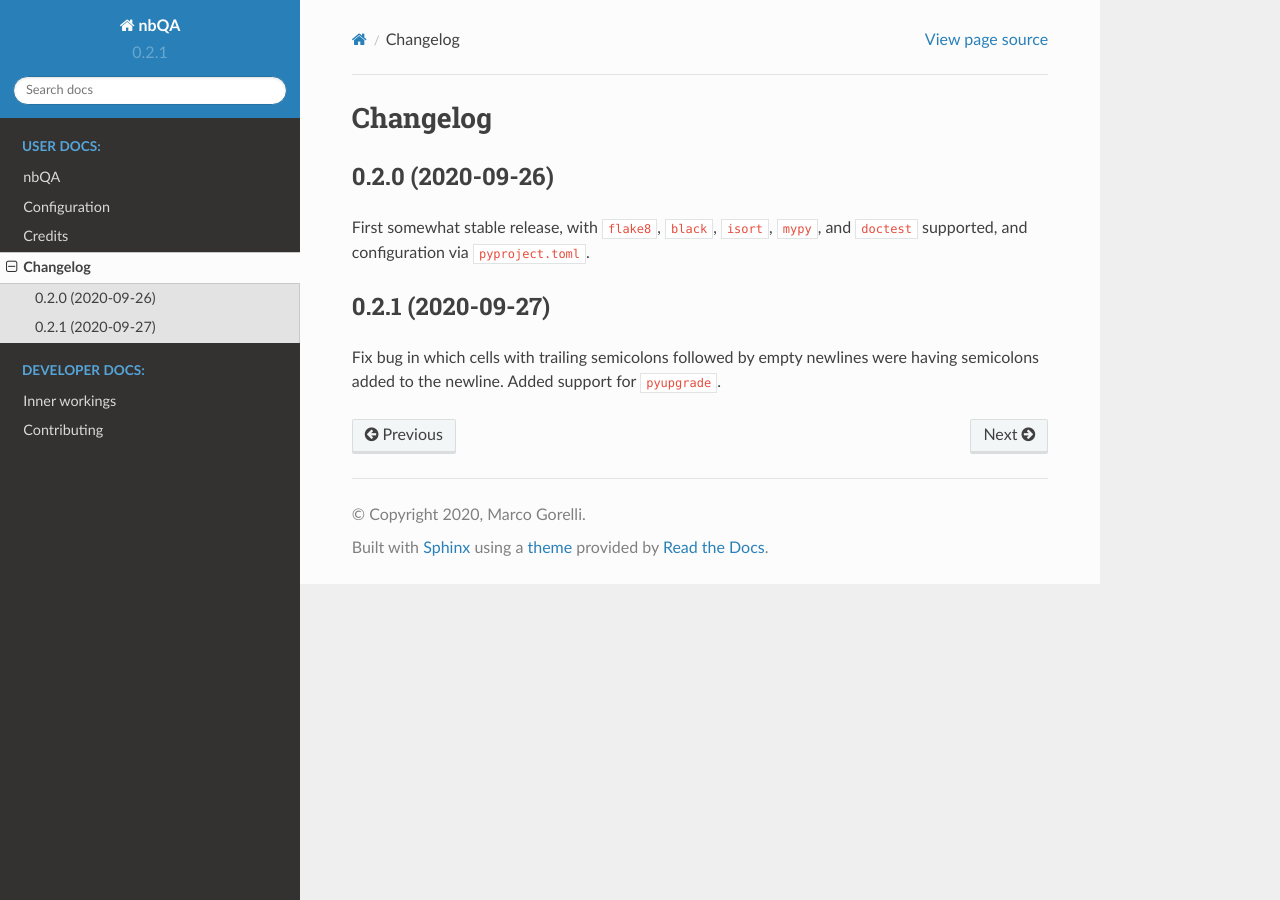
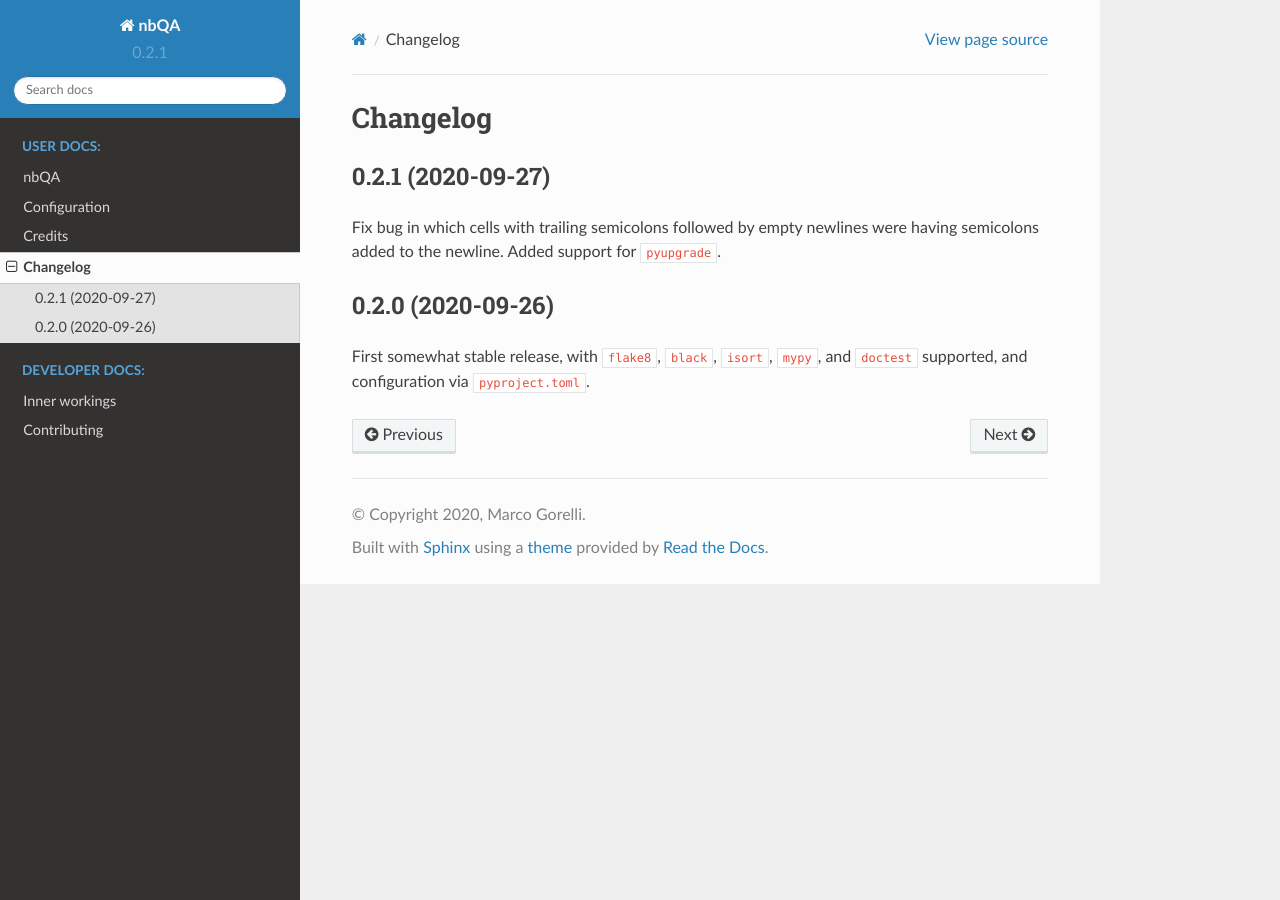
Before and after one commit to nbQA-dev/nbQA, a Sphinx documentation site: the page built from docs/history.rst, in a window 1280 px wide. Built offline with Sphinx 7.4.7 and the Read the Docs theme 2.0.0, drawn with Linux system fonts in a browser that asks for light colours.

Commit message:
order of changelog

```diff
--- a/docs/history.rst
+++ b/docs/history.rst
@@ -1,14 +1,14 @@
 =========
 Changelog
 =========
-
-0.2.0 (2020-09-26)
-------------------
-
-First somewhat stable release, with ``flake8``, ``black``, ``isort``, ``mypy``, and ``doctest`` supported, and configuration via ``pyproject.toml``.
 
 0.2.1 (2020-09-27)
 ------------------
 
 Fix bug in which cells with trailing semicolons followed by empty newlines were having semicolons added to the newline.
 Added support for ``pyupgrade``.
+
+0.2.0 (2020-09-26)
+------------------
+
+First somewhat stable release, with ``flake8``, ``black``, ``isort``, ``mypy``, and ``doctest`` supported, and configuration via ``pyproject.toml``.
```
